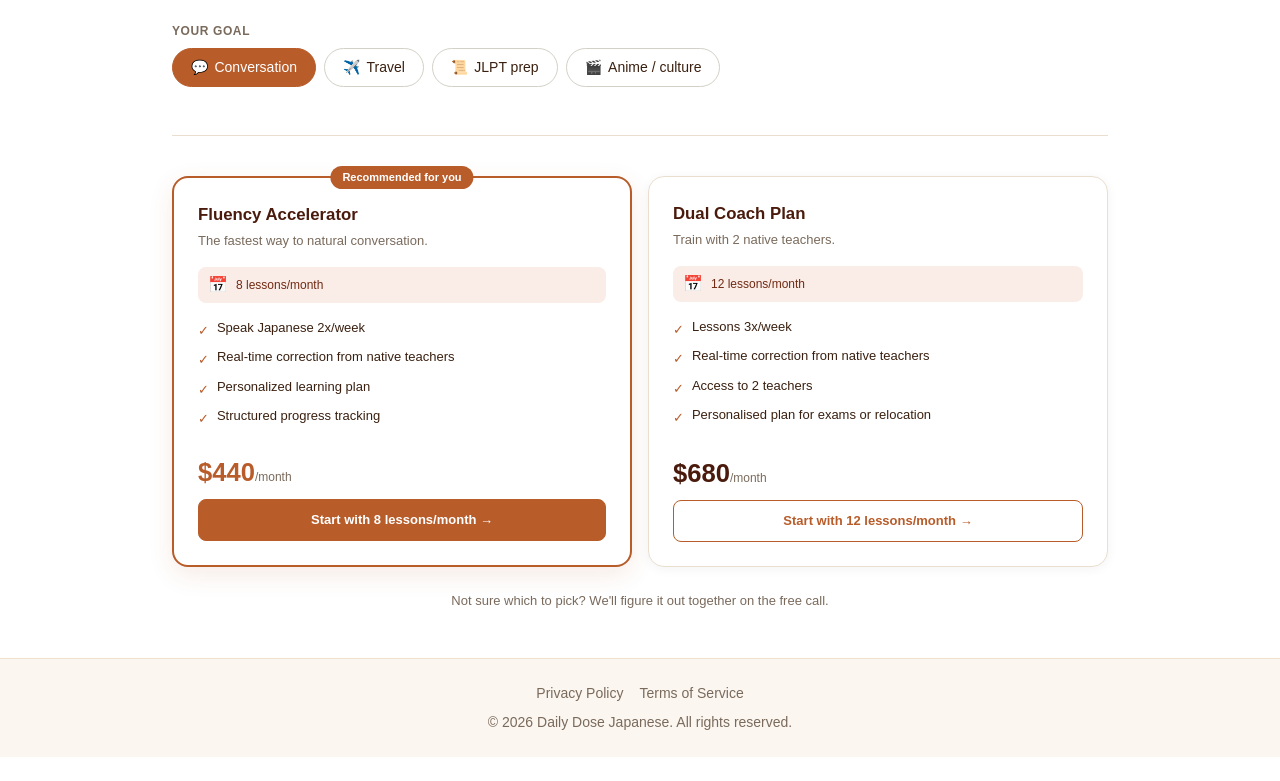
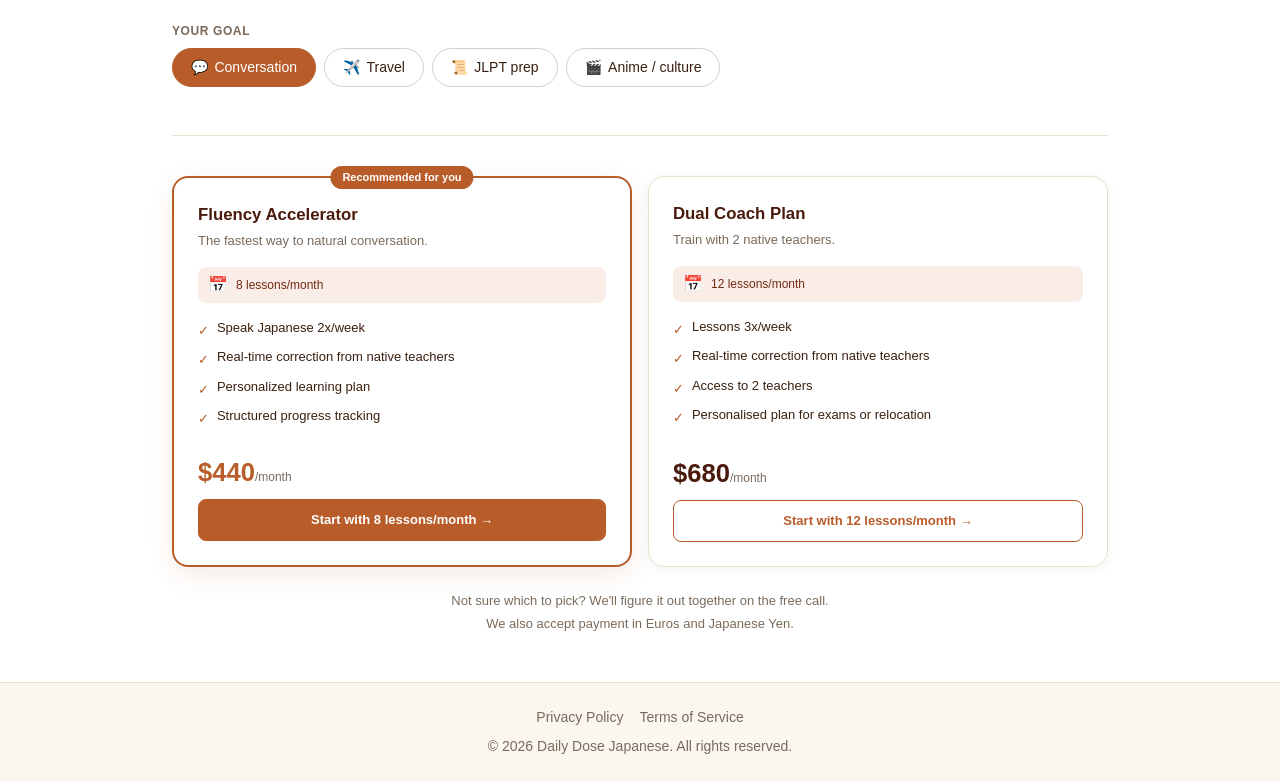
Before and after one commit to TomiPaajanen/DDJ-Website, a Next.js app: page /plans in a window 1280 px wide. Shown: the part 349-1130 px from the top of the page. Before the commit the page ends 1106 px from the top, so only its background shows below. Built offline with nearby package versions, Linux system fonts and the light colour scheme; a web font is replaced by a local one.

Commit message:
chore(ui): Add payment text to plan's subpage

```diff
--- a/src/app/plans/page.tsx
+++ b/src/app/plans/page.tsx
@@ -244,8 +244,11 @@ export default function Plans() {
               })}
             </div>
 
-            <p className="text-center mt-4 mb-0" style={{ color: '#7a6a5c', fontSize: 13 }}>
+            <p className="text-center mt-4 mb-1" style={{ color: '#7a6a5c', fontSize: 13 }}>
               Not sure which to pick? We&apos;ll figure it out together on the free call.
+            </p>
+            <p className="text-center mb-0" style={{ color: '#7a6a5c', fontSize: 13 }}>
+              We also accept payment in Euros and Japanese Yen.
             </p>
           </div>
         )}
```
